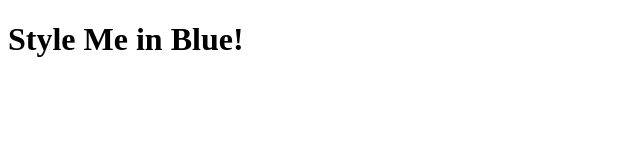
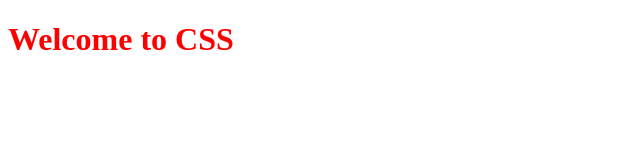
Before and after one commit to EazyCoded/CSS-stylings-, a plain HTML site: page inline.html in a window 1280 px wide. Shown: the whole page, without its empty margins (0-640 px from the left). Drawn offline with Linux system fonts and the light colour scheme.

Commit message:
inline.html

```diff
--- a/inline.html
+++ b/inline.html
@@ -1,13 +1,8 @@
 <!DOCTYPE html>
 <html lang="en">
-
-<head>
-  <meta charset="UTF-8">
-  <title>Inline</title>
-</head>
-
-<body>
-<h1>Style Me in Blue!</h1>
-</body>
-
+    <meta charset="UTF-8">
+    <title> My first CSS Webpage</title>
+    <body>
+        <h1 style="color: red;">Welcome to CSS</h1>
+    </body>
 </html>
```
